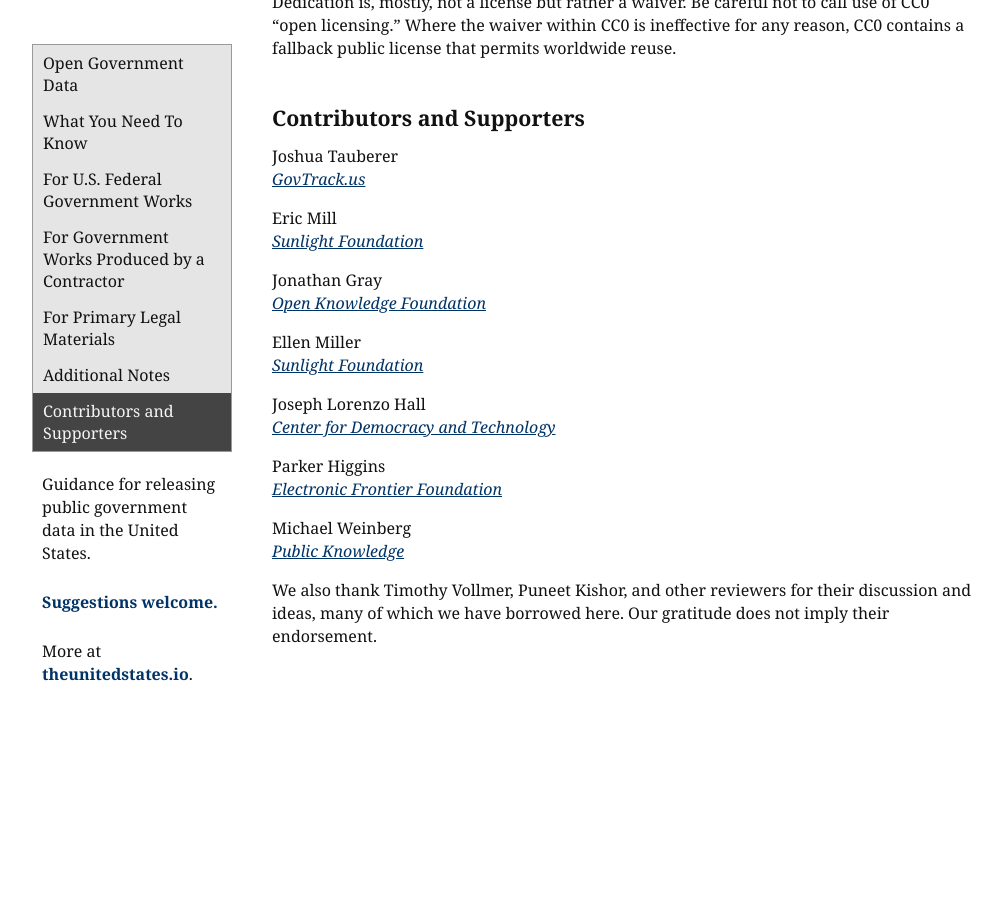
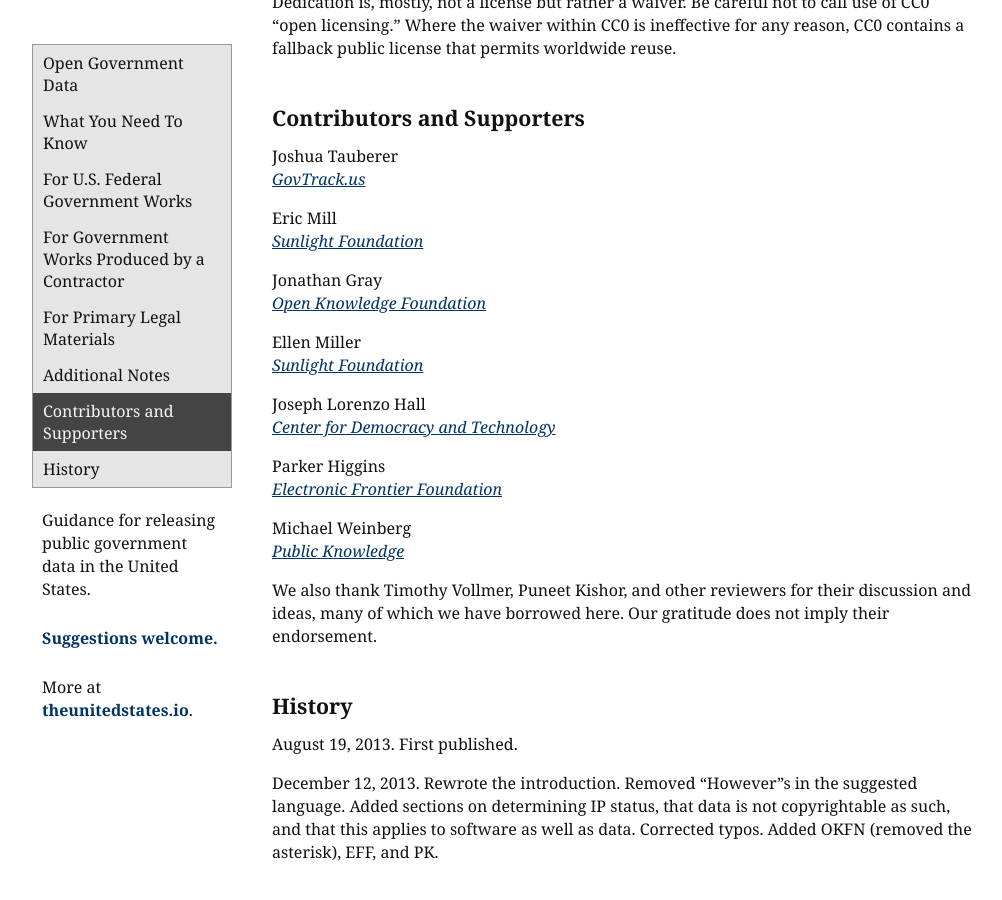
Before and after one commit to unitedstates/licensing, a Jekyll site: the page built from index.md, in a window 1280 px wide and 900 px high, scrolled down 3754 px. Shown: the whole window, without its empty margins (18-1020 px from the left). Built offline with Jekyll 4.4.1, drawn with Linux system fonts in a browser that asks for light colours; nearby versions of some CDN libraries; some web fonts are replaced; before the commit the page ends 4438 px from its top, so only the background shows below that.

Commit message:
add brief document versioning information (a history/changelog) to the bottom

```diff
--- a/_layouts/default.html
+++ b/_layouts/default.html
@@ -42,6 +42,9 @@
         </a></li>
         <li><a href="#contributors-and-supporters">
           Contributors and Supporters
+        </a></li>
+        <li><a href="#history">
+          History
         </a></li>
       </ul>
 
--- a/index.md
+++ b/index.md
@@ -112,3 +112,9 @@ Michael Weinberg<br/>
 *[Public Knowledge](http://publicknowledge.org/)*
 
 We also thank Timothy Vollmer, Puneet Kishor, and other reviewers for their discussion and ideas, many of which we have borrowed here. Our gratitude does not imply their endorsement.
+
+#### History
+
+August 19, 2013. First published.
+
+December 12, 2013. Rewrote the introduction. Removed "However"s in the suggested language. Added sections on determining IP status, that data is not copyrightable as such, and that this applies to software as well as data. Corrected typos. Added OKFN (removed the asterisk), EFF, and PK.
```
